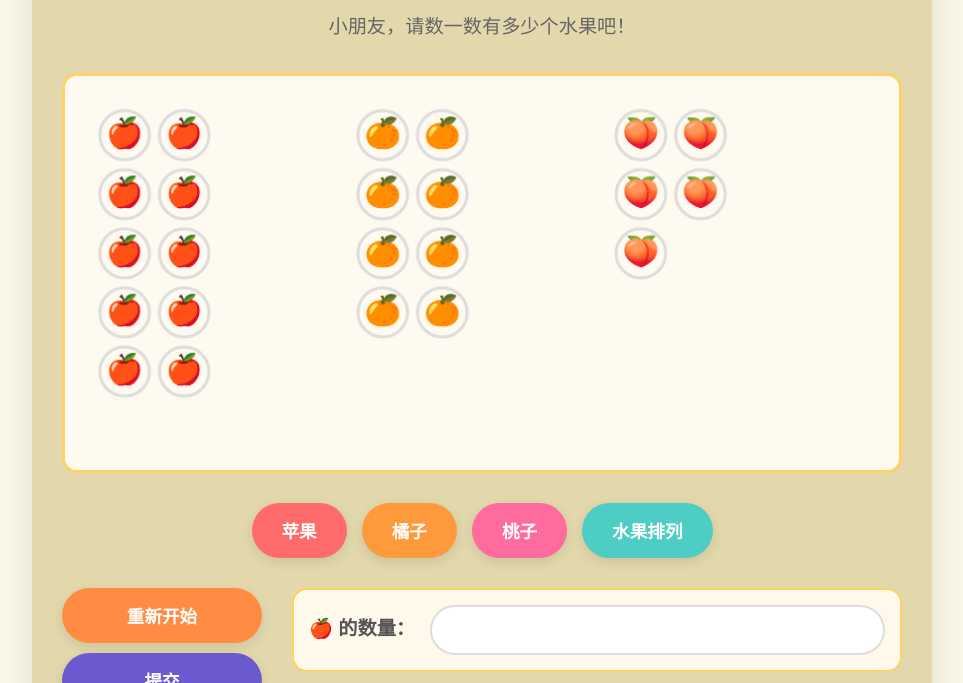
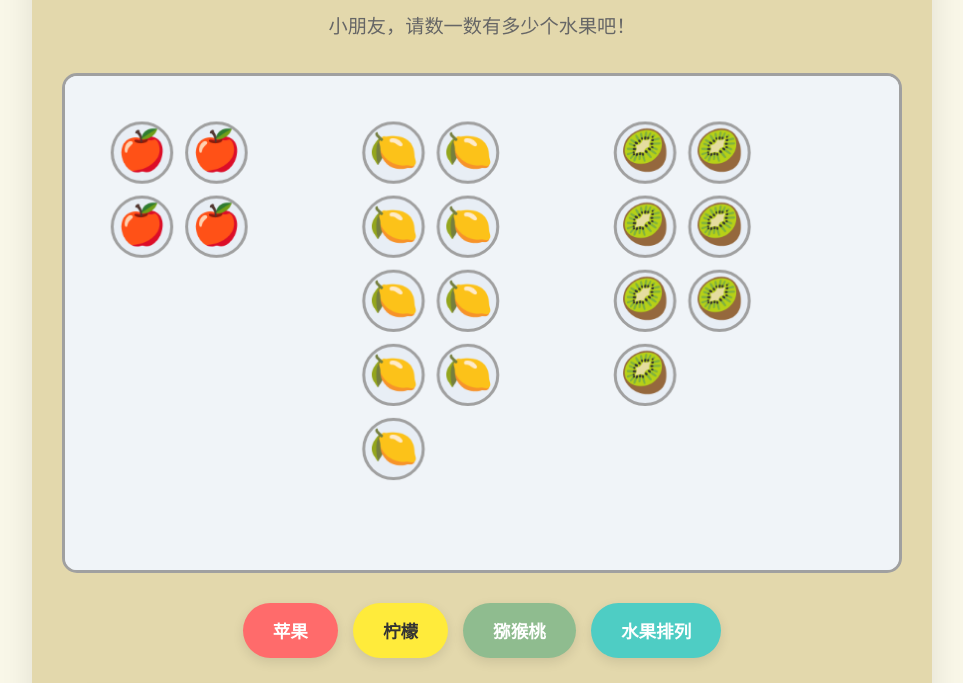
Before and after one commit to Lazyfalling/fruits.count, a plain HTML site: page index.html in a window 1280 px wide. Both pictures are taken after a click on the button "水果排列". Shown: the part 117-800 px from the top of the page, without its empty margins (158-1121 px from the left). Drawn offline with Linux system fonts and the light colour scheme.

Commit message:
Add files via upload

```diff
--- a/game.js
+++ b/game.js
@@ -5,8 +5,8 @@ class FruitCountingGame {
         this.canvas = document.getElementById('gameCanvas');
         this.ctx = this.canvas.getContext('2d');
         this.appleBtn = document.getElementById('appleBtn');
-        this.orangeBtn = document.getElementById('orangeBtn');
-        this.peachBtn = document.getElementById('peachBtn');
+        this.lemonBtn = document.getElementById('lemonBtn');
+        this.kiwiBtn = document.getElementById('kiwiBtn');
         this.arrangeBtn = document.getElementById('arrangeBtn');
         this.resetBtn = document.getElementById('resetBtn');
         this.submitBtn = document.getElementById('submitBtn');
@@ -14,8 +14,8 @@ class FruitCountingGame {
 
         // 答题输入框
          this.appleAnswer = document.getElementById('appleAnswer');
-        this.orangeAnswer = document.getElementById('orangeAnswer');
-        this.peachAnswer = document.getElementById('peachAnswer');
+         this.lemonAnswer = document.getElementById('lemonAnswer');
+         this.kiwiAnswer = document.getElementById('kiwiAnswer');
 
         // 数字键盘
         this.numberPad = document.getElementById('numberPad');
@@ -33,32 +33,31 @@ class FruitCountingGame {
         this.currentSelection = null;
         this.selectedCount = 0;
         this.fruits = [];
-        this.fruitCounts = { apple: 0, orange: 0, peach: 0 };
-        this.selectedFruits = { apple: 0, orange: 0, peach: 0 };
+        this.fruitCounts = { apple: 0, lemon: 0, watermelon: 0 };
+        this.selectedFruits = { apple: 0, lemon: 0, kiwi: 0 };
         this.currentInput = null;
         this.currentNumber = '0';
 
         // 水果图标
         this.fruitIcons = {
             apple: '🍎',
-            orange: '🍊',
-            peach: '🍑'
+            lemon: '🍋',
+            kiwi: '🥝'
         };
 
         // 水果颜色
         this.fruitColors = {
-            apple: '#ff6b6b',
-            orange: '#ff9a3c',
-            peach: '#ff6b9d'
+            apple: '#ff0000',
+            lemon: '#ffff00',
+            kiwi: '#8fbc8f'
         };
 
         // 水果高亮颜色
         this.highlightColors = {
-            apple: '#ff4757',
-            orange: '#ff7f50',
-            peach: '#ff69b4'
+            apple: '#cc0000',
+            lemon: '#b8860b',  // 改为深黄色，提高可见度
+            kiwi: '#6b8e6b'
         };
-
         this.init();
     }
 
@@ -78,8 +77,8 @@ class FruitCountingGame {
     bindEvents() {
         // 水果选择按钮
          this.appleBtn.addEventListener('click', () => this.setSelectionType('apple'));
-        this.orangeBtn.addEventListener('click', () => this.setSelectionType('orange'));
-        this.peachBtn.addEventListener('click', () => this.setSelectionType('peach'));
+         this.lemonBtn.addEventListener('click', () => this.setSelectionType('lemon'));
+         this.kiwiBtn.addEventListener('click', () => this.setSelectionType('kiwi'));
 
         // 控制按钮
         this.arrangeBtn.addEventListener('click', () => this.arrangeFruits());
@@ -91,8 +90,8 @@ class FruitCountingGame {
 
         // 答案输入框
          this.appleAnswer.addEventListener('click', () => this.showNumberPad('apple'));
-        this.orangeAnswer.addEventListener('click', () => this.showNumberPad('orange'));
-        this.peachAnswer.addEventListener('click', () => this.showNumberPad('peach'));
+         this.lemonAnswer.addEventListener('click', () => this.showNumberPad('lemon'));
+         this.kiwiAnswer.addEventListener('click', () => this.showNumberPad('kiwi'));
 
         // 数字键盘
         document.querySelectorAll('.num-btn').forEach(btn => {
@@ -124,26 +123,38 @@ class FruitCountingGame {
     startGame() {
         this.fruits = [];
 
-        // 每种水果都是5~10个
-        const appleCount = Math.floor(Math.random() * 6) + 5; // 5-10个
-        const orangeCount = Math.floor(Math.random() * 6) + 5; // 5-10个
-        const peachCount = Math.floor(Math.random() * 6) + 5; // 5-10个
+        // 生成各不相同的水果数量（3-9个，符合10以内数的认识）
+        const appleCount = this.generateUniqueFruitCount(3, 9); // 苹果：3-9个
+        const lemonCount = this.generateUniqueFruitCount(3, 9, appleCount); // 柠檬：3-9个，与苹果不同
+        const kiwiCount = this.generateUniqueFruitCount(3, 9, [appleCount, lemonCount]); // 猕猴桃：3-9个，与前两者不同
 
         // 记录水果数量
-        this.fruitCounts = { apple: appleCount, orange: orangeCount, peach: peachCount };
+         this.fruitCounts = { apple: appleCount, lemon: lemonCount, kiwi: kiwiCount };
 
         // 生成水果
          for (let i = 0; i < appleCount; i++) {
              this.fruits.push(this.createFruit('apple'));
          }
-        for (let i = 0; i < orangeCount; i++) {
-            this.fruits.push(this.createFruit('orange'));
+         for (let i = 0; i < lemonCount; i++) {
+             this.fruits.push(this.createFruit('lemon'));
          }
-        for (let i = 0; i < peachCount; i++) {
-            this.fruits.push(this.createFruit('peach'));
+         for (let i = 0; i < kiwiCount; i++) {
+             this.fruits.push(this.createFruit('kiwi'));
          }
 
         this.render();
+    }
+
+    // 生成唯一的水果数量
+    generateUniqueFruitCount(min, max, exclude) {
+        let count;
+        const excludeArray = Array.isArray(exclude) ? exclude : [exclude];
+
+        do {
+            count = Math.floor(Math.random() * (max - min + 1)) + min;
+        } while (excludeArray.includes(count));
+
+        return count;
     }
 
     // 创建水果
@@ -153,7 +164,7 @@ class FruitCountingGame {
             type: type,
             x: position.x,
             y: position.y,
-            radius: 25,
+            radius: 30,  // 减小半径到30px
             selected: false,
             highlight: false
         };
@@ -161,19 +172,19 @@ class FruitCountingGame {
 
     // 获取随机位置，确保不重叠
     getRandomPosition() {
-        const padding = 30;
-        const maxX = this.canvas.width - 50;
-        const maxY = this.canvas.height - 50;
+        const padding = 35;  // 减少边距
+        const maxX = this.canvas.width - padding * 2;
+        const maxY = this.canvas.height - padding * 2;
 
         let x, y;
         let attempts = 0;
-        const maxAttempts = 100;
+        const maxAttempts = 150;  // 适当减少尝试次数
 
         do {
-            x = Math.random() * (maxX - padding * 2) + padding;
-            y = Math.random() * (maxY - padding * 2) + padding;
+            x = Math.random() * maxX + padding;
+            y = Math.random() * maxY + padding;
             attempts++;
-        } while (this.isOverlapping(x, y, 25) && attempts < maxAttempts);
+        } while (this.isOverlapping(x, y, 30) && attempts < maxAttempts);
 
         return { x, y };
  }
@@ -185,7 +196,7 @@ class FruitCountingGame {
             const dy = fruit.y - y;
             const distance = Math.sqrt(dx * dx + dy * dy);
 
-            if (distance < radius * 2 + 10) { // 10px间距
+            if (distance < radius * 2 + 20) { // 20px间距，适当减少安全距离
                 return true;
             }
         }
@@ -224,8 +235,8 @@ class FruitCountingGame {
 
         // 更新按钮状态
          this.appleBtn.classList.remove('active');
-        this.orangeBtn.classList.remove('active');
-        this.peachBtn.classList.remove('active');
+         this.lemonBtn.classList.remove('active');
+         this.kiwiBtn.classList.remove('active');
 
         this[type + 'Btn'].classList.add('active');
 
@@ -268,24 +279,24 @@ class FruitCountingGame {
     arrangeFruits() {
         console.log('排列水果');
 
-        const padding = 30;
-        const spacing = 60; // 增加间距确保不重叠
+        const padding = 40;  // 减少边距以获得更多空间
+        const spacing = 70; // 减少间距
         const columns = 3;
         const colWidth = (this.canvas.width - padding * 2) / columns;
 
         // 按类型分组
          const apples = this.fruits.filter(f => f.type === 'apple');
-        const oranges = this.fruits.filter(f => f.type === 'orange');
-        const peaches = this.fruits.filter(f => f.type === 'peach');
+         const lemons = this.fruits.filter(f => f.type === 'lemon');
+         const kiwis = this.fruits.filter(f => f.type === 'kiwi');
 
          // 排列苹果（第一列）
          this.arrangeFruitGroup(apples, padding + colWidth * 0, colWidth, padding);
 
-        // 排列橘子（第二列）
-        this.arrangeFruitGroup(oranges, padding + colWidth * 1, colWidth, padding);
+         // 排列柠檬（第二列）
+         this.arrangeFruitGroup(lemons, padding + colWidth * 1, colWidth, padding);
 
-        // 排列桃子（第三列）
-        this.arrangeFruitGroup(peaches, padding + colWidth * 2, colWidth, padding);
+         // 排列猕猴桃（第三列）
+         this.arrangeFruitGroup(kiwis, padding + colWidth * 2, colWidth, padding);
 
         this.playArrangeSound();
         this.render();
@@ -293,9 +304,9 @@ class FruitCountingGame {
 
     // 排列水果组
     arrangeFruitGroup(fruits, startX, groupWidth, startY) {
-        const fruitSize = 50; // 水果直径
-        const rowSpacing = 60; // 行间距
-        const colSpacing = 60; // 列间距
+        const fruitSize = 70; // 水果直径，减小到70px
+        const rowSpacing = 75; // 行间距，减小到75px
+        const colSpacing = 75; // 列间距，减小到75px
         const maxCols = 2; // 每行固定排2个水果
 
         fruits.forEach((fruit, index) => {
@@ -305,11 +316,12 @@ class FruitCountingGame {
             fruit.x = startX + col * colSpacing + colSpacing / 2;
             fruit.y = startY + row * rowSpacing + rowSpacing / 2;
 
-            // 确保不超出容器边界
-            fruit.x = Math.max(fruit.x, fruit.radius);
-            fruit.x = Math.min(fruit.x, this.canvas.width - fruit.radius);
-            fruit.y = Math.max(fruit.y, fruit.radius);
-            fruit.y = Math.min(fruit.y, this.canvas.height - fruit.radius);
+            // 确保不超出容器边界，调整安全边距
+            const margin = 45; // 调整安全边距
+            fruit.x = Math.max(fruit.x, margin);
+            fruit.x = Math.min(fruit.x, this.canvas.width - margin);
+            fruit.y = Math.max(fruit.y, margin);
+            fruit.y = Math.min(fruit.y, this.canvas.height - margin);
         });
     }
 
@@ -317,8 +329,8 @@ class FruitCountingGame {
     render() {
         this.ctx.clearRect(0, 0, this.canvas.width, this.canvas.height);
 
-        // 绘制背景
-        this.ctx.fillStyle = '#fffaf0';
+        // 绘制背景 - 使用更中性的颜色，让水果颜色更突出
+        this.ctx.fillStyle = '#f0f4f8';
         this.ctx.fillRect(0, 0, this.canvas.width, this.canvas.height);
 
         // 绘制水果
@@ -331,8 +343,8 @@ class FruitCountingGame {
     drawFruit(fruit) {
         console.log('绘制水果:', fruit.type, '选中状态:', fruit.selected);
 
-        // 绘制水果背景（奶白色）
-        this.ctx.fillStyle = '#fffaf0';
+        // 绘制水果背景（浅灰色）
+        this.ctx.fillStyle = '#e8eef5';
         this.ctx.beginPath();
         this.ctx.arc(fruit.x, fruit.y, fruit.radius, 0, Math.PI * 2);
         this.ctx.fill();
@@ -340,7 +352,7 @@ class FruitCountingGame {
         // 绘制水果外圈
         this.ctx.beginPath();
         this.ctx.arc(fruit.x, fruit.y, fruit.radius, 0, Math.PI * 2);
-        this.ctx.strokeStyle = fruit.highlight ? this.highlightColors[fruit.type] : '#ddd';
+        this.ctx.strokeStyle = fruit.highlight ? this.highlightColors[fruit.type] : '#a0a0a0';
         this.ctx.lineWidth = 3;
         this.ctx.stroke();
 
@@ -355,14 +367,14 @@ class FruitCountingGame {
 
             // 选中光环效果
             this.ctx.beginPath();
-            this.ctx.arc(fruit.x, fruit.y, fruit.radius + 5, 0, Math.PI * 2);
+            this.ctx.arc(fruit.x, fruit.y, fruit.radius + 3, 0, Math.PI * 2);  // 减小光环大小
             this.ctx.strokeStyle = this.fruitColors[fruit.type] + '80';
             this.ctx.lineWidth = 2;
             this.ctx.stroke();
         }
 
         // 绘制水果图标
-        this.ctx.font = '30px Arial';
+        this.ctx.font = '40px Arial';  // 减小字体大小到40px
         this.ctx.textAlign = 'center';
         this.ctx.textBaseline = 'middle';
         this.ctx.fillStyle = '#333';
@@ -386,6 +398,7 @@ class FruitCountingGame {
 
     // 添加数字
     addNumber(number) {
+        this.playClickSound();
         if (this.currentNumber === '0') {
             this.currentNumber = number;
         } else if (this.currentNumber.length < 2) {
@@ -396,6 +409,7 @@ class FruitCountingGame {
 
     // 删除数字
     deleteNumber() {
+        this.playClickSound();
         if (this.currentNumber.length > 1) {
             this.currentNumber = this.currentNumber.slice(0, -1);
         } else {
@@ -406,6 +420,7 @@ class FruitCountingGame {
 
     // 确认数字
     confirmNumber() {
+        this.playClickSound();
         if (this.currentInput) {
             this[this.currentInput + 'Answer'].value = this.currentNumber === '0' ? '' : this.currentNumber;
             this.currentInput = null;
@@ -418,17 +433,17 @@ class FruitCountingGame {
     submitAnswers() {
         const answers = {
              apple: parseInt(this.appleAnswer.value) || 0,
-            orange: parseInt(this.orangeAnswer.value) || 0,
-            peach: parseInt(this.peachAnswer.value) || 0
+             lemon: parseInt(this.lemonAnswer.value) || 0,
+             kiwi: parseInt(this.kiwiAnswer.value) || 0
          };
 
          const correct = {
              apple: answers.apple === this.fruitCounts.apple,
-            orange: answers.orange === this.fruitCounts.orange,
-            peach: answers.peach === this.fruitCounts.peach
+             lemon: answers.lemon === this.fruitCounts.lemon,
+             kiwi: answers.kiwi === this.fruitCounts.kiwi
          };
 
-        const allCorrect = correct.apple && correct.orange && correct.peach;
+        const allCorrect = correct.apple && correct.lemon && correct.kiwi;
 
         if (allCorrect) {
             // 全部正确
@@ -461,8 +476,8 @@ class FruitCountingGame {
 
         // 标记错误答案
          if (!correct.apple) this.appleAnswer.classList.add('error');
-        if (!correct.orange) this.orangeAnswer.classList.add('error');
-        if (!correct.peach) this.peachAnswer.classList.add('error');
+         if (!correct.lemon) this.lemonAnswer.classList.add('error');
+         if (!correct.kiwi) this.kiwiAnswer.classList.add('error');
 
         // 1秒后自动关闭错误提示
         setTimeout(() => {
@@ -477,20 +492,20 @@ class FruitCountingGame {
         // 重置状态
          this.currentSelection = null;
          this.selectedCount = 0;
-        this.selectedFruits = { apple: 0, orange: 0, peach: 0 };
+         this.selectedFruits = { apple: 0, lemon: 0, kiwi: 0 };
 
         // 清除答案
          this.appleAnswer.value = '';
-        this.orangeAnswer.value = '';
-        this.peachAnswer.value = '';
+         this.lemonAnswer.value = '';
+         this.kiwiAnswer.value = '';
          this.appleAnswer.classList.remove('error');
-        this.orangeAnswer.classList.remove('error');
-        this.peachAnswer.classList.remove('error');
+         this.lemonAnswer.classList.remove('error');
+         this.kiwiAnswer.classList.remove('error');
 
          // 重置按钮状态
          this.appleBtn.classList.remove('active');
-        this.orangeBtn.classList.remove('active');
-        this.peachBtn.classList.remove('active');
+         this.lemonBtn.classList.remove('active');
+         this.kiwiBtn.classList.remove('active');
 
         // 隐藏模态框
         this.resultModal.classList.add('hidden');
--- a/index.html
+++ b/index.html
@@ -19,8 +19,8 @@
         <!-- 水果选择按钮 -->
         <div class="fruit-selection-controls">
             <button id="appleBtn" class="fruit-btn apple">苹果</button>
-            <button id="orangeBtn" class="fruit-btn orange">橘子</button>
-            <button id="peachBtn" class="fruit-btn peach">桃子</button>
+            <button id="lemonBtn" class="fruit-btn lemon">柠檬</button>
+            <button id="kiwiBtn" class="fruit-btn kiwi">猕猴桃</button>
             <button id="arrangeBtn" class="control-btn arrange">水果排列</button>
         </div>
 
@@ -38,12 +38,12 @@
                     <input type="text" id="appleAnswer" class="answer-input" readonly>
                 </div>
                 <div class="question">
-                    <label for="orangeAnswer">🍊 的数量：</label>
-                    <input type="text" id="orangeAnswer" class="answer-input" readonly>
+                    <label for="lemonAnswer">🍋 的数量：</label>
+                    <input type="text" id="lemonAnswer" class="answer-input" readonly>
                 </div>
                 <div class="question">
-                    <label for="peachAnswer">🍑 的数量：</label>
-                    <input type="text" id="peachAnswer" class="answer-input" readonly>
+                    <label for="kiwiAnswer">🥝 的数量：</label>
+                    <input type="text" id="kiwiAnswer" class="answer-input" readonly>
                 </div>
             </div>
         </div>
--- a/style.css
+++ b/style.css
@@ -53,12 +53,12 @@ body {
 /* 画布容器 */
 .canvas-container {
     width: 100%;
-    height: 400px;
+    height: 500px;  /* 增加画布高度 */
     margin-bottom: 30px;
-    border: 3px solid #ffd166;
+    border: 3px solid #a0a0a0;
     border-radius: 15px;
     overflow: hidden;
-    background-color: #fffaf0;
+    background-color: #f0f4f8;
     position: relative;
     box-shadow: inset 0 0 20px rgba(0, 0, 0, 0.05);
 }
@@ -109,13 +109,13 @@ body {
     color: white;
 }
 
-.fruit-btn.orange {
-    background-color: #ff9a3c;
-    color: white;
+.fruit-btn.lemon {
+    background-color: #ffeb3b;
+    color: #333;
 }
 
-.fruit-btn.peach {
-    background-color: #ff6b9d;
+.fruit-btn.kiwi {
+    background-color: #8fbc8f;
     color: white;
 }
 
```
Lines whose indentation alone changed are shown as unchanged.
